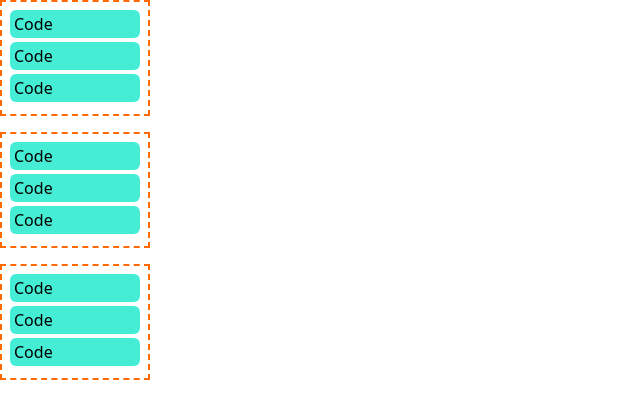
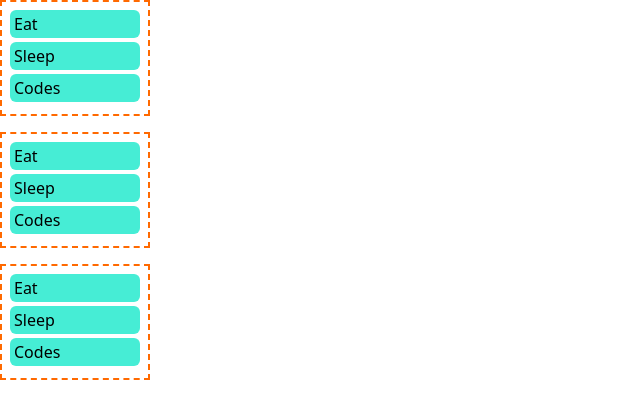
Before and after one commit to verma2510/react-project, a React (Vite) app: page / in a window 1280 px wide. Shown: the top 418 px of the page, without its empty margins (0-640 px from the left). Built offline with nearby package versions, Linux system fonts and the light colour scheme.

Commit message:
added props

```diff
--- a/src/App.tsx
+++ b/src/App.tsx
@@ -1,12 +1,28 @@
 import React from "react";
-import Todo from "./components/Todo"
+import Todo from "./components/Todo";
+
+const TodoItems = [
+  {
+    id: 1,
+    title: "Eat",
+  },
+  {
+    id: 2,
+    title: "Sleep",
+  },
+  {
+    id: 3,
+    title: "Codes",
+  },
+];
+
 
 const App: React.FC = () => {
   return (
     <div>
-      <Todo />
-      <Todo />
-      <Todo />
+      <Todo items={TodoItems} />
+      <Todo items={TodoItems} />
+      <Todo items={TodoItems} />
     </div>
   );
 };
--- a/src/components/Todo.tsx
+++ b/src/components/Todo.tsx
@@ -1,13 +1,25 @@
 import React from "react";
 import TodoItem from "./TodoItem";
 
-const Todo: React.FC = () =>{
+
+interface TodoProps {
+  id: number;
+  title: string;
+}
+
+interface TodoItemProps {
+  items: TodoProps[];
+}
+
+const Todo: React.FC<TodoItemProps> = ({items}) =>{
     return (
       <div className="p-2 border-2 border-dashed border-orange-500 mb-4 w-[150px]">
         <ol>
-          <TodoItem />
-          <TodoItem />
-          <TodoItem />
+          {items.map((item)=>{
+            return(
+              <TodoItem key={item.id} title={item.title} />
+            )
+          })}
         </ol>
       </div>
     );
--- a/src/components/TodoItem.tsx
+++ b/src/components/TodoItem.tsx
@@ -1,7 +1,11 @@
 import React from "react";
 
-const TodoItem: React.FC = () => {
-  return <li className="bg-teal-300 rounded-md px-1 py-0.5 mb-1">Code</li>;
+interface TodoItemProps {
+  title: string;
+}
+
+const TodoItem: React.FC<TodoItemProps> = ({title}) => {
+  return <li className="bg-teal-300 rounded-md px-1 py-0.5 mb-1">{title}</li>;
 };
 
 export default TodoItem;
```
